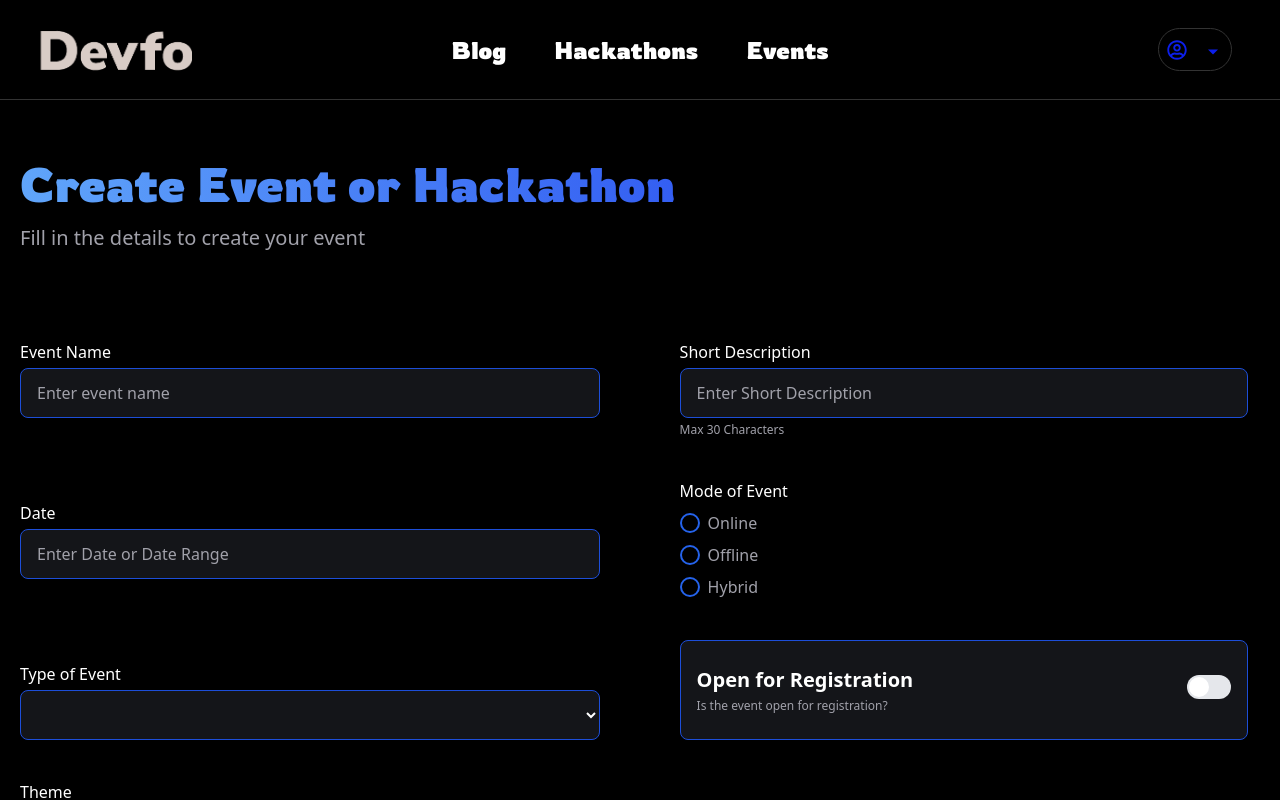
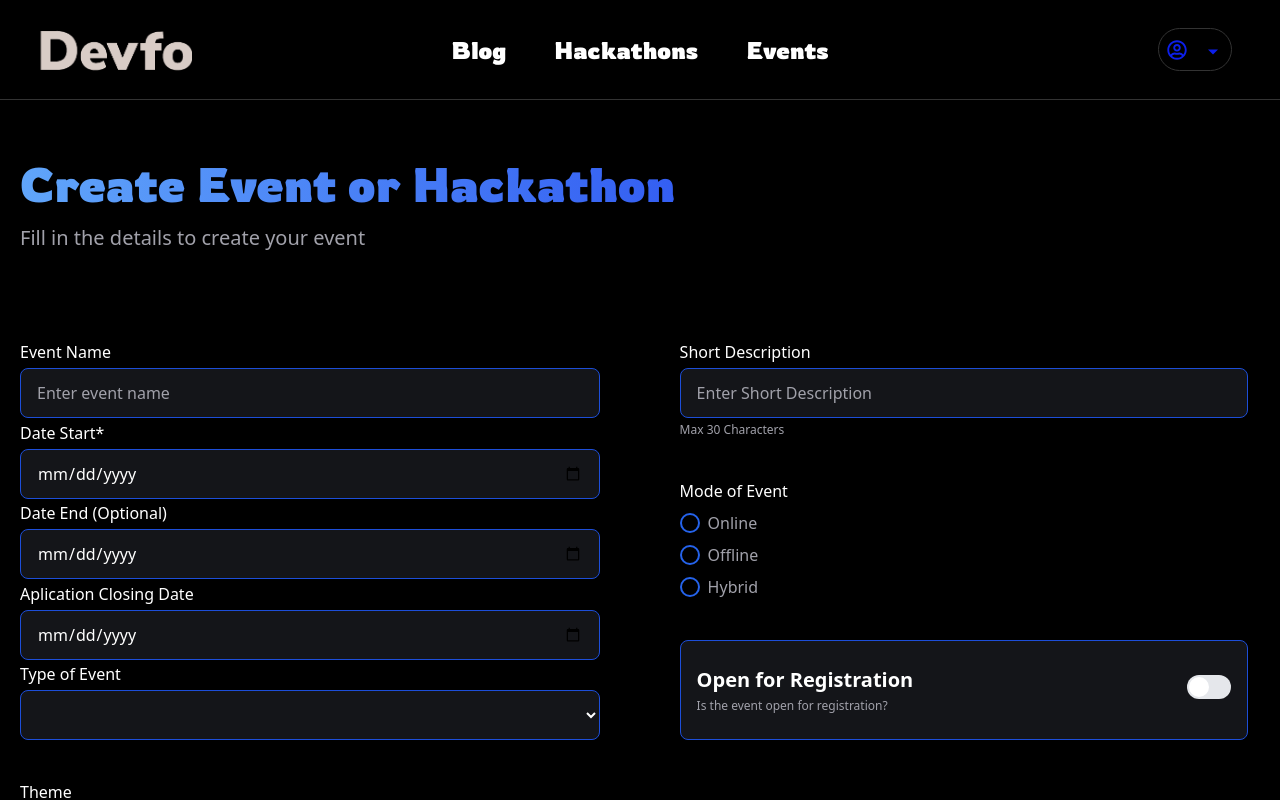
Before and after one commit to himansh423/saas-event-platform, a Next.js app: page /admin/add-event-or-hackathon in a window 1280 px wide. Shown: the top 800 px of the page. Built offline with nearby package versions, Linux system fonts and the light colour scheme; no server answers.

Commit message:
added formatted dates

```diff
--- a/package.json
+++ b/package.json
@@ -22,6 +22,7 @@
     "class-variance-authority": "^0.7.1",
     "clsx": "^2.1.1",
     "cookie": "^1.0.2",
+    "date-fns": "^4.1.0",
     "formidable": "^3.5.2",
     "framer-motion": "^11.15.0",
     "i": "^0.3.7",
--- a/src/app/api/get-event-from-database-with-image/[id]/route.ts
+++ b/src/app/api/get-event-from-database-with-image/[id]/route.ts
@@ -55,7 +55,9 @@ export async function GET(
     const data = {
       name: record.name,
       shortDescription: record.shortDescription,
-      date: record.date,
+      dateStart: record.dateStart,
+      dateEnd: record.dateEnd,
+      applicationCloseDate:record.applicationCloseDate,
       modeOfEvent: record.modeOfEvent,
       typeOfEvent: record.typeOfEvent,
       isOpen: record.isOpen,
--- a/src/app/api/get-event-from-database-without-image/event/route.ts
+++ b/src/app/api/get-event-from-database-without-image/event/route.ts
@@ -12,7 +12,9 @@ export async function GET() {
       _id: record._id,
       name: record.name,
       shortDescription: record.shortDescription,
-      date: record.date,
+      dateStart: record.dateStart,
+      dateEnd:record.dateEnd,
+      applicationCloseDate:record.applicationCloseDate,
       modeOfEvent: record.modeOfEvent,
       isOpen: record.isOpen,
       theme: record.theme,
--- a/src/app/api/get-event-from-database-without-image/hackathon/route.ts
+++ b/src/app/api/get-event-from-database-without-image/hackathon/route.ts
@@ -13,7 +13,9 @@ export async function GET() {
       _id: record._id,
       name: record.name,
       shortDescription: record.shortDescription,
-      date: record.date,
+      dateStart: record.dateStart,
+      dateEnd:record.dateEnd,
+      applicationCloseDate:record.applicationCloseDate,
       modeOfEvent: record.modeOfEvent,
       isOpen: record.isOpen,
       theme: record.theme,
--- a/src/app/api/get-event-from-database-without-image/route.ts
+++ b/src/app/api/get-event-from-database-without-image/route.ts
@@ -12,15 +12,16 @@ export async function GET() {
       _id:record._id,
       name: record.name,
       shortDescription: record.shortDescription,
-      date: record.date,
+      dateStart: record.dateStart,
+      dateEnd:record.dateEnd,
+      applicationCloseDate:record.applicationCloseDate,
       modeOfEvent: record.modeOfEvent,
       isOpen: record.isOpen,
       theme: record.theme,
       location: record.location,
-      prize: record.prize // Make sure this field exists in your schema
+      prize: record.prize
     }));
 
-    // Add proper headers
     return NextResponse.json(data, {
       status: 200,
       headers: {
--- a/src/app/api/save-event-to-database/route.ts
+++ b/src/app/api/save-event-to-database/route.ts
@@ -54,7 +54,9 @@ export async function POST(req: Request) {
     const newEntry = new EventAndHackathon({
       name: eventData.name,
       shortDescription: eventData.shortDescription,
-      date: eventData.date,
+      dateStart: eventData.dateStart,
+      dateEnd: eventData.dateEnd,
+      applicationCloseDate: eventData.applicationCloseDate,
       modeOfEvent: eventData.modeOfEvent,
       typeOfEvent: eventData.typeOfEvent,
       isOpen: eventData.isOpen,
--- a/src/components/AddEventOrHackathon.tsx
+++ b/src/components/AddEventOrHackathon.tsx
@@ -27,17 +27,19 @@ const AddEventOrHackathon = () => {
     defaultValues: {
       name: "",
       shortDescription: "",
-      date: "",
+      dateStart: "",
+      dateEnd: "",
+      applicationCloseDate: "",
       modeOfEvent: "",
       typeOfEvent: "",
       isOpen: false,
       theme: [""],
       logo: undefined,
+      eventPoster: undefined,
       location: "",
       prize: "",
       teamSize: "",
       aboutDescriptions: "",
-      eventPoster: undefined,
       instagramLink: "",
       twitterLink: "",
       eventOrHackathonUrl: "",
@@ -106,6 +108,9 @@ const AddEventOrHackathon = () => {
         ...data,
         theme: processedThemes,
         logoKey,
+        dateStart: new Date(data.dateStart),
+        dateEnd: data.dateEnd ? new Date(data.dateEnd) : undefined,
+        applicationCloseDate: new Date(data.applicationCloseDate),
         bannerKey,
       });
 
@@ -174,16 +179,41 @@ const AddEventOrHackathon = () => {
                 )}
               </div>
               <div className="text-white flex flex-col gap-1">
-                <label htmlFor="date">Date</label>
+                <label htmlFor="date">Date Start*</label>
                 <input
-                  {...register("date")}
-                  type="text"
+                  {...register("dateStart")}
+                  type="date"
                   className="w-full h-[50px] bg-[#141519] rounded-lg focus:outline-none border-[1px] border-blue-700 focus:border-[2px] placeholder:text-zinc-400 px-4"
-                  placeholder="Enter Date or Date Range"
                 />
-                {errors.date && (
+                {errors.dateStart && (
                   <p className="text-orange-500 text-sm">
-                    {errors.date.message}
+                    {errors.dateStart.message}
+                  </p>
+                )}
+              </div>
+              <div className="text-white flex flex-col gap-1">
+                <label htmlFor="date">Date End (Optional)</label>
+                <input
+                  {...register("dateEnd")}
+                  type="date"
+                  className="w-full h-[50px] bg-[#141519] rounded-lg focus:outline-none border-[1px] border-blue-700 focus:border-[2px] placeholder:text-zinc-400 px-4"
+                />
+                {errors.dateEnd && (
+                  <p className="text-orange-500 text-sm">
+                    {errors.dateEnd.message}
+                  </p>
+                )}
+              </div>
+              <div className="text-white flex flex-col gap-1">
+                <label htmlFor="date">Aplication Closing Date</label>
+                <input
+                  {...register("applicationCloseDate")}
+                  type="date"
+                  className="w-full h-[50px] bg-[#141519] rounded-lg focus:outline-none border-[1px] border-blue-700 focus:border-[2px] placeholder:text-zinc-400 px-4"
+                />
+                {errors.applicationCloseDate && (
+                  <p className="text-orange-500 text-sm">
+                    {errors.applicationCloseDate.message}
                   </p>
                 )}
               </div>
@@ -192,7 +222,6 @@ const AddEventOrHackathon = () => {
                 <select
                   {...register("typeOfEvent")}
                   className="w-full h-[50px] bg-[#141519] rounded-lg focus:outline-none border-[1px] border-blue-700 focus:border-[2px] placeholder:text-zinc-400 px-4"
-
                 >
                   <option value="event">Event</option>
                   <option value="hackathon">Hackathon</option>
--- a/src/library/Modal/EventsAndHackathonSchema.ts
+++ b/src/library/Modal/EventsAndHackathonSchema.ts
@@ -10,11 +10,18 @@ const EventAndHackathonSchema = new Schema({
   shortDescription: {
     required: true,
     type: String,
-    maxlength: 30, // Added max length to match Zod
+    maxlength: 30,
   },
-  date: {
+  dateStart: {
     required: true,
-    type: String,
+    type: Date,
+  },
+  dateEnd: {
+    type: Date,
+  },
+  applicationCloseDate: {
+    type: Date,
+    require: true,
   },
   modeOfEvent: {
     required: true,
@@ -63,10 +70,10 @@ const EventAndHackathonSchema = new Schema({
   twitterLink: {
     type: String,
   },
-  eventOrHackathonUrl:{
-    type:String,
-    required:true
-  }
+  eventOrHackathonUrl: {
+    type: String,
+    required: true,
+  },
 });
 
 const EventAndHackathon =
--- a/src/library/zodSchema/AddEventOrHackathonSchema.ts
+++ b/src/library/zodSchema/AddEventOrHackathonSchema.ts
@@ -5,7 +5,9 @@ export const EventOrHackathon = z.object({
     .string()
     .min(2, "Description must be at least 2 characters")
     .max(30, "Description should be short (30 characters max)"),
-  date: z.string().min(2, "Date is required"),
+  dateStart: z.string(),
+  dateEnd: z.string().optional(),
+  applicationCloseDate:z.string(),
   modeOfEvent: z.string().min(2, "Mode of event is required"),
   typeOfEvent: z.string().min(2, "Type of event is required"),
   isOpen: z.boolean(),
@@ -26,5 +28,8 @@ export const EventOrHackathon = z.object({
     .url("Instagram link must be a valid URL")
     .optional(),
   twitterLink: z.string().url("Twitter link must be a valid URL").optional(),
-  eventOrHackathonUrl: z.string().url("event or hackathon link must be a valid URL").optional(),
+  eventOrHackathonUrl: z
+    .string()
+    .url("event or hackathon link must be a valid URL")
+    .optional(),
 });
--- a/src/redux/overviewSlice.tsx
+++ b/src/redux/overviewSlice.tsx
@@ -4,7 +4,8 @@ interface OverviewState {
   overviewData: {
     name: string;
     shortDescription: string;
-    date: string;
+    dateStart: string;
+    dateEnd: string;
     modeOfEvent: string;
     typeOfEvent: string;
     isOpen: boolean;
@@ -17,6 +18,7 @@ interface OverviewState {
     eventPoster: string;
     instagramLink: string;
     twitterLink: string;
+    applicationCloseDate: string;
     eventOrHackathonUrl: string;
   } | null;
 }
@@ -25,13 +27,15 @@ const initialState: OverviewState = {
   overviewData: {
     name: "",
     shortDescription: "",
-    date: "",
+    dateStart: "",
+    dateEnd: "",
     modeOfEvent: "",
     typeOfEvent: "",
     isOpen: false,
     theme: [],
     logo: "",
     location: "",
+    applicationCloseDate: "",
     prize: "",
     teamSize: "",
     aboutDescriptions: "",
```
Also changed, not shown: src/components/OverviewPage.tsx (+81 -35 lines), src/utils/dateFormatters.ts (added, +39 -0 lines), 1 other file (tests, documents, lock files or other folders).
